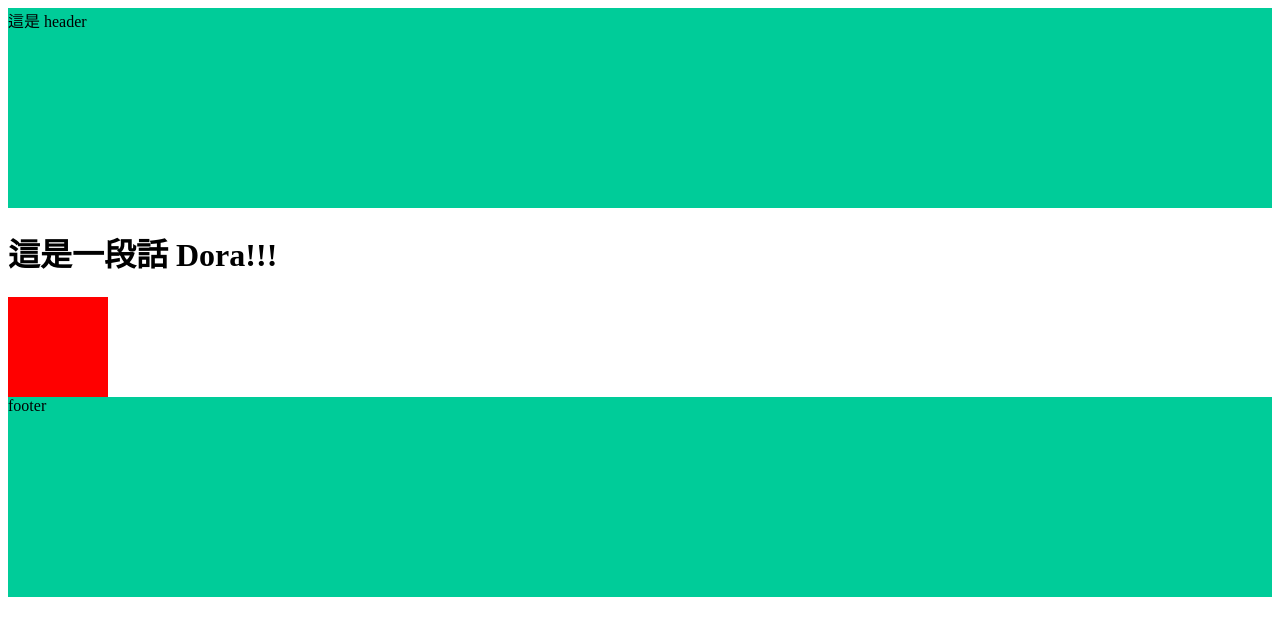
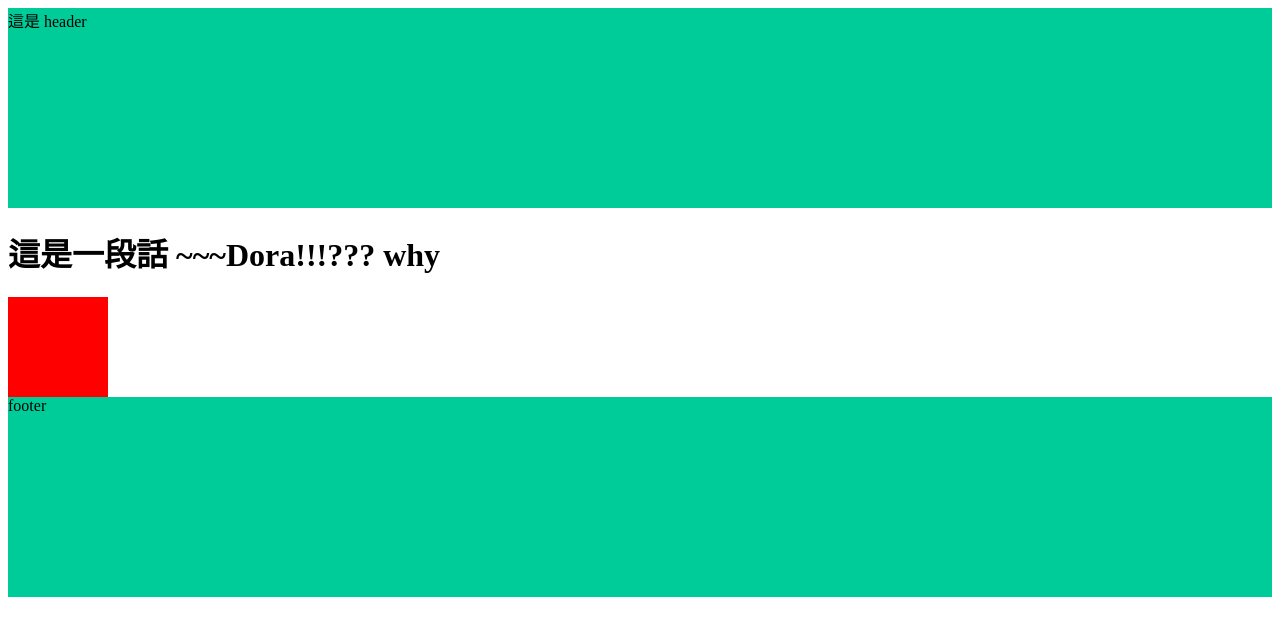
Before and after one commit to flyingtrista/new, a plain HTML site: page index.html in a window 1280 px wide. Drawn offline with Linux system fonts and the light colour scheme.

Commit message:
Update 2022-09-13T02:30:35.929Z

```diff
--- a/index.html
+++ b/index.html
@@ -16,7 +16,8 @@
 
 
 <h1>
-  這是一段話 Dora!!!
+  這是一段話 ~~~Dora!!!???
+  why
 </h1>
 
 <div class="box"></div>
```
